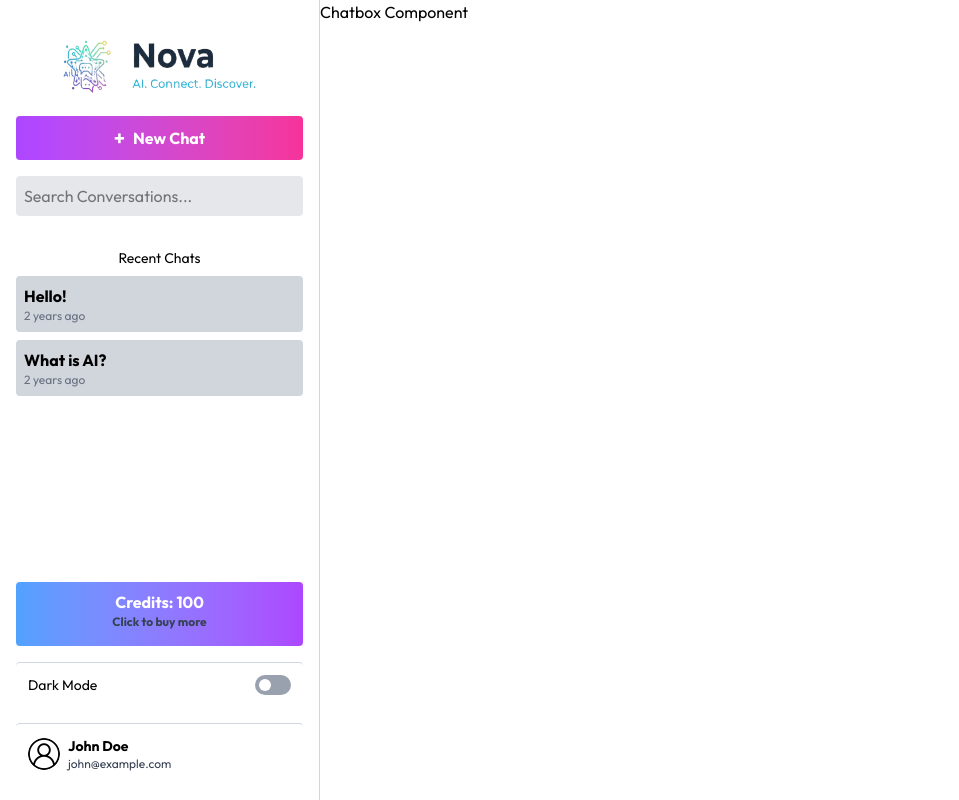
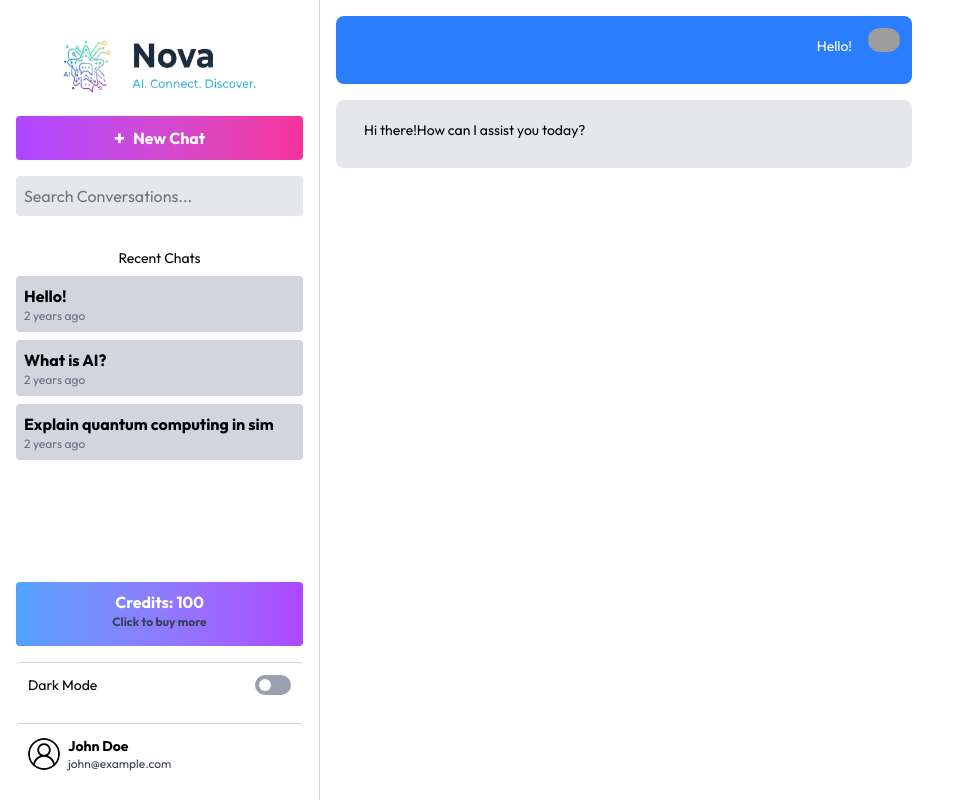
Before and after one commit to durgeshshukla18/Nova, a React (Vite) app in the folder client/: page / in a window 1280 px wide. Shown: the whole page, without its empty margins (0-959 px from the left). Built offline with nearby package versions, Linux system fonts and the light colour scheme; grey boxes are pictures that could not be loaded.

Commit message:
Add chat message handling and update Sidebar for chat selection

```diff
--- a/client/src/assets/assets.js
+++ b/client/src/assets/assets.js
@@ -34,5 +34,15 @@ export const dummyUserChats = [
         ],
         'createdAt': '2023-10-02T15:30:00Z',
         'updatedAt': '2023-10-02T15:30:00Z'
+    },
+    {
+        'id': 'chat3',
+        'userId': '1',
+        'messages': [
+            {'role': 'user', 'content': 'Explain quantum computing in simple terms.'},
+            {'role': 'assistant', 'content': 'Quantum computing is a type of computing that uses quantum bits (qubits) instead of regular bits. Qubits can be in multiple states at once, allowing quantum computers to process complex problems much faster than traditional computers.'}
+        ],
+        'createdAt': '2023-10-03T09:45:00Z',
+        'updatedAt': '2023-10-03T09:45:00Z'
     }
 ]
--- a/client/src/components/Chatbox.jsx
+++ b/client/src/components/Chatbox.jsx
@@ -1,10 +1,47 @@
-
+import { useAppContext } from "../context/AppContext";
+import { useState, useEffect } from "react";
+import Message from "./Message";
 
 
 function Chatbox() {
+
+  const {selectedChat, theme} = useAppContext();
+
+  const [messages, setMessages] = useState([]);
+  const [loading, setLoading] = useState(false);
+  const [input, setInput] = useState("");
+
+  useEffect(() => {
+    if (selectedChat) {
+      setMessages(selectedChat.messages);
+    }
+  }, [selectedChat]);
+
   return (
-    <div className="chatbox">
-      <h2>Chatbox Component</h2>
+    <div className="chatbox flex-1 flex flex-col justify-between bg-white dark:bg-gray-900 text-black dark:text-white p-4">
+
+      {/* chat messages  */}
+      <div className="flex-1 overflow-y-auto mb-4">
+      {messages.length === 0 && (
+        <div className="flex flex-col items-center justify-center h-full">
+
+        <p className="text-center text-gray-500 dark:text-gray-400 mt-10">
+          No messages yet. Start the conversation! </p>
+          <img className="w-1/2 h-1/2 mt-4" src="./images/NovaIcon.png" alt="Chat Illustration" />
+        </div>
+      )}
+
+      {messages.map((message, index) => (
+        <Message key={index} message={message} />
+      ))}
+
+      </div>
+
+      {/* input box  */}
+      <div>
+
+      </div>
+
     </div>
   );
 }
--- a/client/src/components/Message.jsx
+++ b/client/src/components/Message.jsx
@@ -1,10 +1,26 @@
+import React from 'react'
+import moment from 'moment/moment'
 
 
-
-function Message() {
+function Message({message}) {
   return (
     <div>
-      Message Component
+      {message.role === 'user' ? (
+        <div className=" flex items-start justify-end  mb-4 p-3 rounded-lg max-w-xl bg-blue-500 text-white self-end">
+          <div className="flex flex-col gap-2 p-2 px-4 rounded-lg bg-blue-500 text-white">
+          <p className="text-sm dark:text-primary" >{message.content}</p>
+          <span className="text-xs text-gray-400" >{message.timestamp}</span>
+          </div>
+          <img src="./images/yser.png" alt="user" className="w-8 rounded-full" />
+        </div>
+      ) : (
+        <div className="mb-4 p-3 rounded-lg max-w-xl bg-gray-200 dark:bg-gray-800 text-black dark:text-white self-start">
+          <div className="flex flex-col gap-2 p-2 px-4 rounded-lg bg-gray-200 dark:bg-gray-800 text-black dark:text-white">
+          <p className="text-sm dark:text-primary">{message.content}</p>
+          <span className="text-xs text-gray-400" >{message.timestamp}</span>
+          </div>
+        </div>
+      )}
     </div>
   )
 }
--- a/client/src/components/Sidebar.jsx
+++ b/client/src/components/Sidebar.jsx
@@ -7,11 +7,11 @@ import { useNavigate } from "react-router-dom";
 
 
 function Sidebar({}) {
-  const { chats, setSelectedChats, theme, setTheme, user } = useAppContext();
+  const { chats, setSelectedChat, theme, setTheme, user } = useAppContext();
 
   const [search, setSearch] = useState("");
 
-    const navigate = useNavigate();
+  const navigate = useNavigate();
 
   return (
     <div className="sidebar flex flex-col items-center bg-gradient-200 dark:bg-gradient-to-b from-[#3a383e] to-[#1f1e21] text-black dark:text-white border-r border-gray-300 dark:border-gray-700 backdrop-blur-3xl tansition-all duration-300 p-4 w-1/4">
@@ -48,7 +48,9 @@ function Sidebar({}) {
           .map((chat) => (
             <div
               key={chat.id}
+              // onClick={() => setSelectedChat(chat)}
               className="group relative p-2 bg-gray-300 dark:bg-gray-800 rounded cursor-pointer hover:bg-gray-400 dark:hover:bg-gray-700 transition-all duration-300"
+              onClick={() => setSelectedChat(chat)}
             >
               <div>
                 <p className="font-bold truncate w-full">
@@ -67,6 +69,11 @@ function Sidebar({}) {
                 className="hidden group-hover:block absolute right-2 top-2 w-4 cursor-pointer invert dark:invert-0"
                 src={BinIcon}
                 alt="delete"
+                onClick={(e) => {
+                    e.stopPropagation();
+                    // call your delete function here
+                    console.log("Delete chat with id:", chat.id);
+                }}
               />
               {/* <BinIcon className='hidden group-hover:block absolute right-2 top-2 w-4 cursor-pointer invert dark:invert-0' />  */}
             </div>
```
